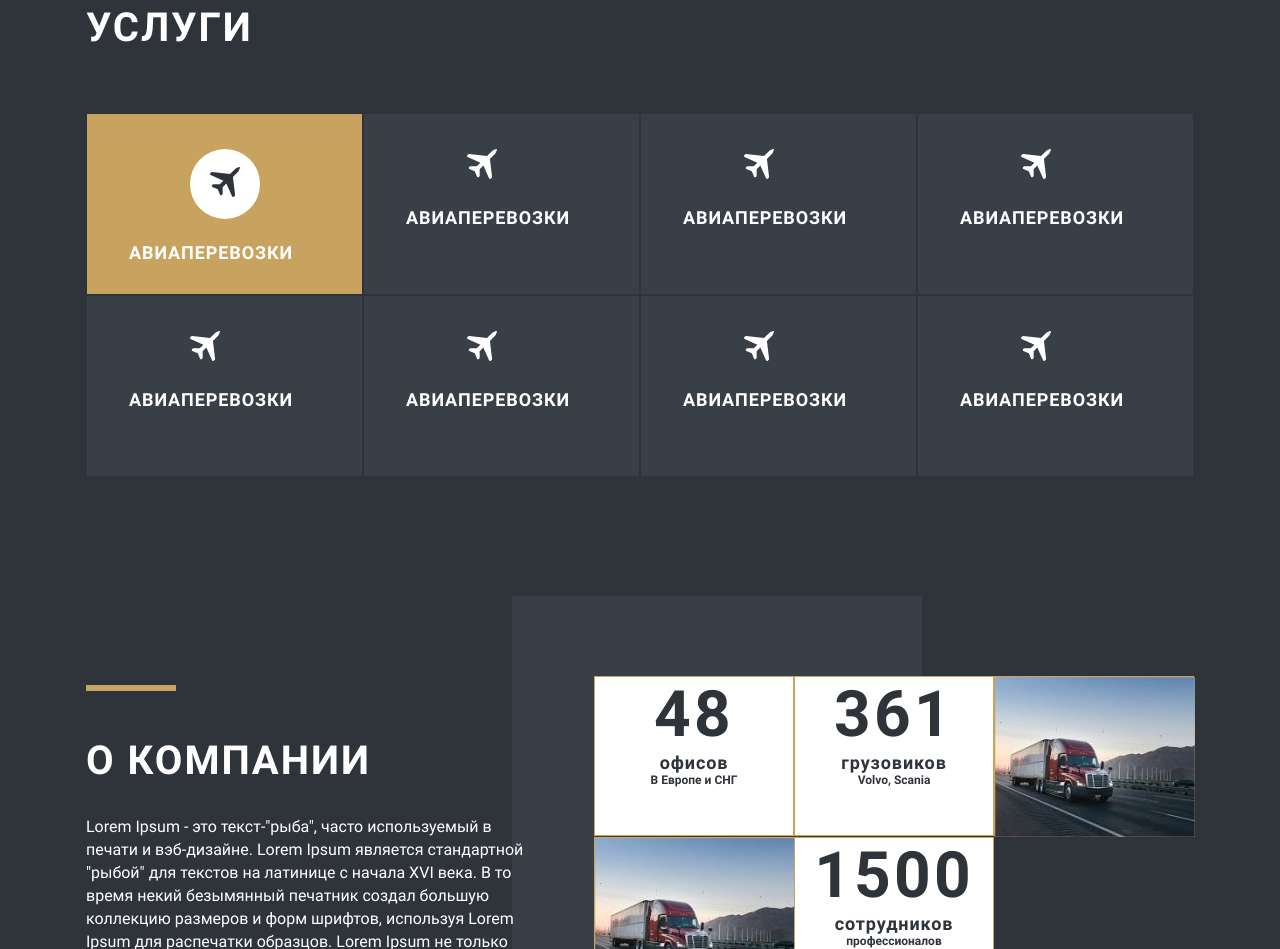
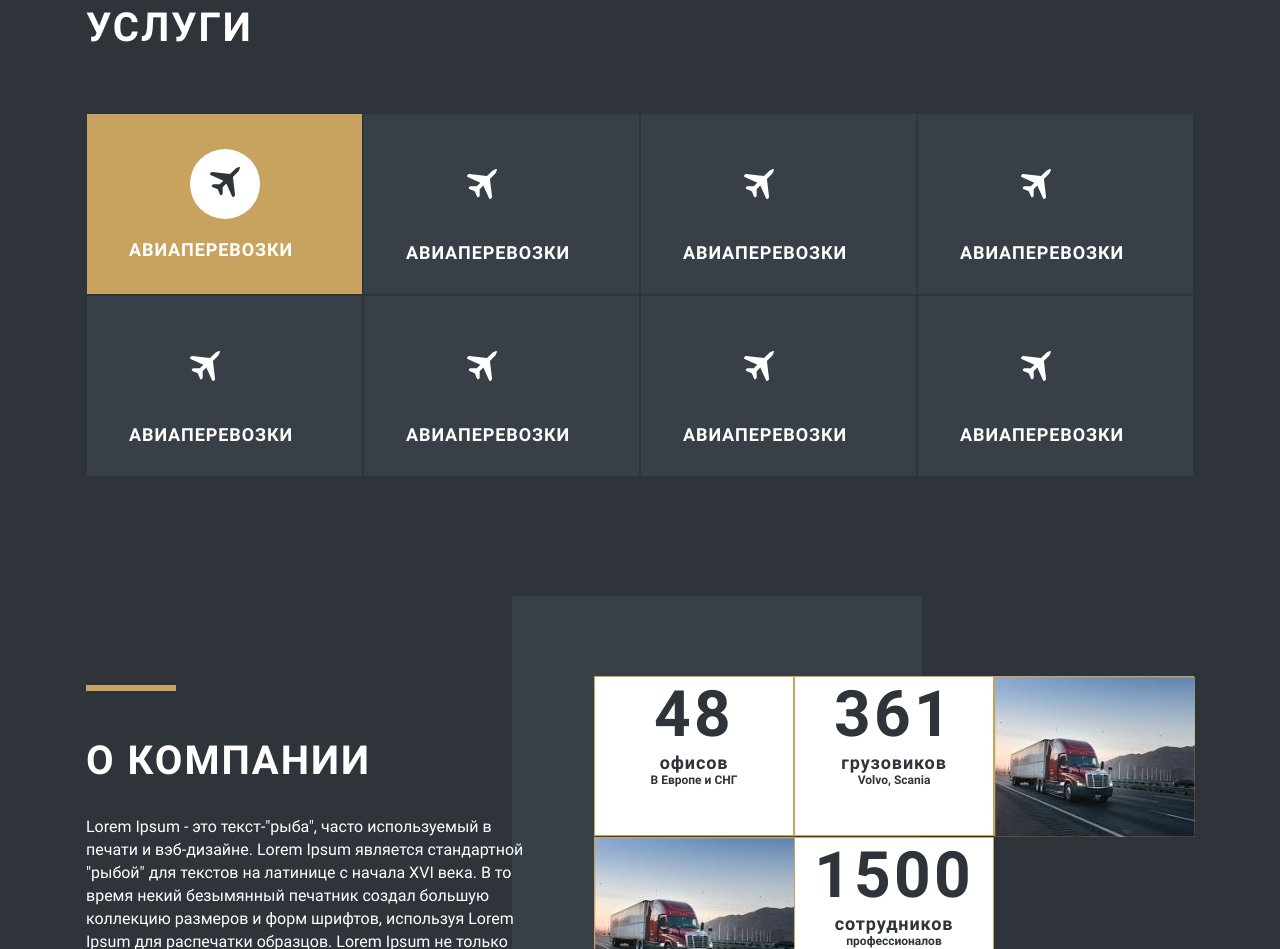
Before and after one commit to MezdrinM/Freight, a plain HTML site: page index.html in a window 1280 px wide. Shown: the part 1558-2507 px from the top of the page. Drawn offline with Linux system fonts and the light colour scheme.

Commit message:
corrected plan

```diff
--- a/css/style.css
+++ b/css/style.css
@@ -453,14 +453,25 @@ article.services_box{
   letter-spacing: 0.05em;
   text-transform: uppercase;
   position: relative;
-  top: 58px;
+  top: 93px;
   left: 42px;
 }
 
 .services_box_plane_white{
   position: relative;
-  top: 35px;
+  top: 55px;
   left: 103px;
+}
+
+.services_box_text_black{
+  font-weight: 700;
+  font-size: 18px;
+  line-height: 22px;
+  letter-spacing: 0.05em;
+  text-transform: uppercase;
+  position: relative;
+  top: 55px;
+  left: 42px;
 }
 /* main_services end */
 
--- a/index.html
+++ b/index.html
@@ -106,7 +106,7 @@
                     <div class="services_box_plane_black">
                         <img src="img/plane_black.svg" alt="imafe plane">
                     </div>
-                    <p class="services_box_text">Авиаперевозки</p>
+                    <p class="services_box_text_black">Авиаперевозки</p>
                 </article>
                 <article class="services_box">
                     <div class="services_box_plane_white">
```
